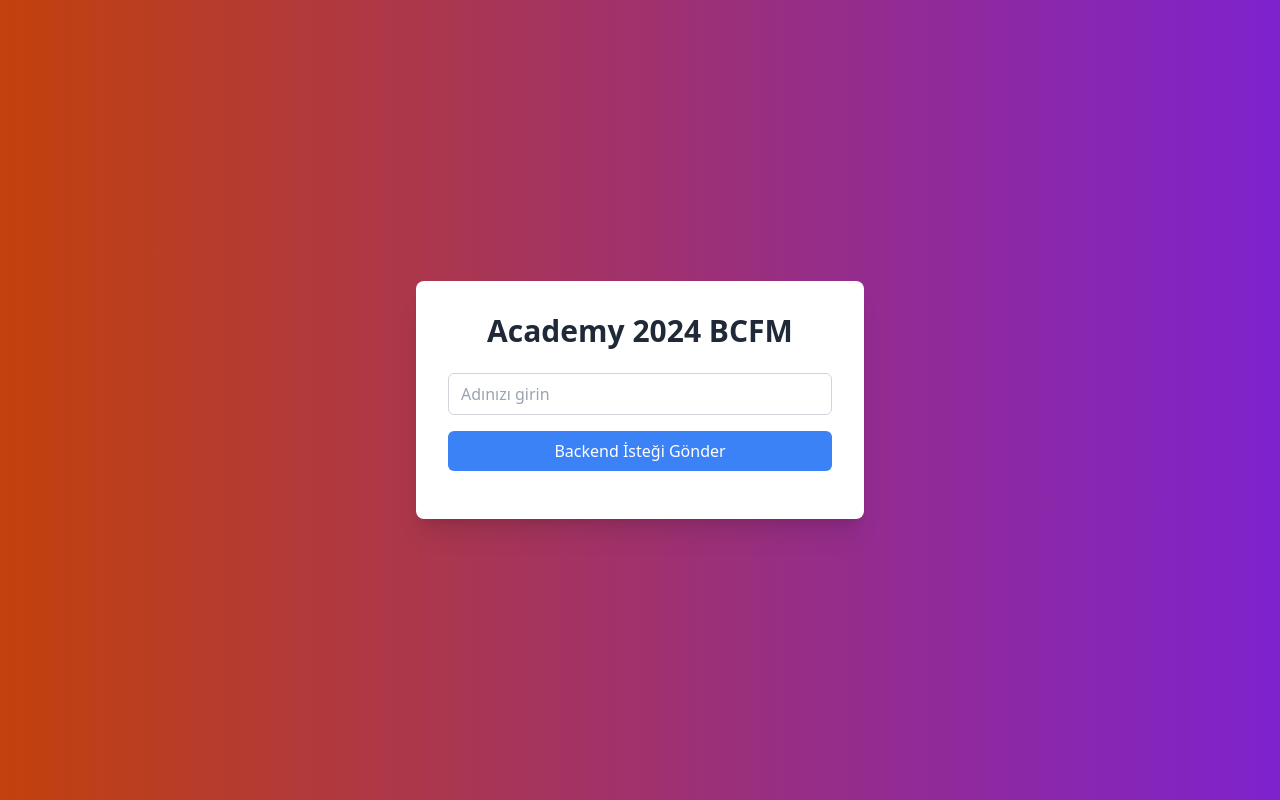
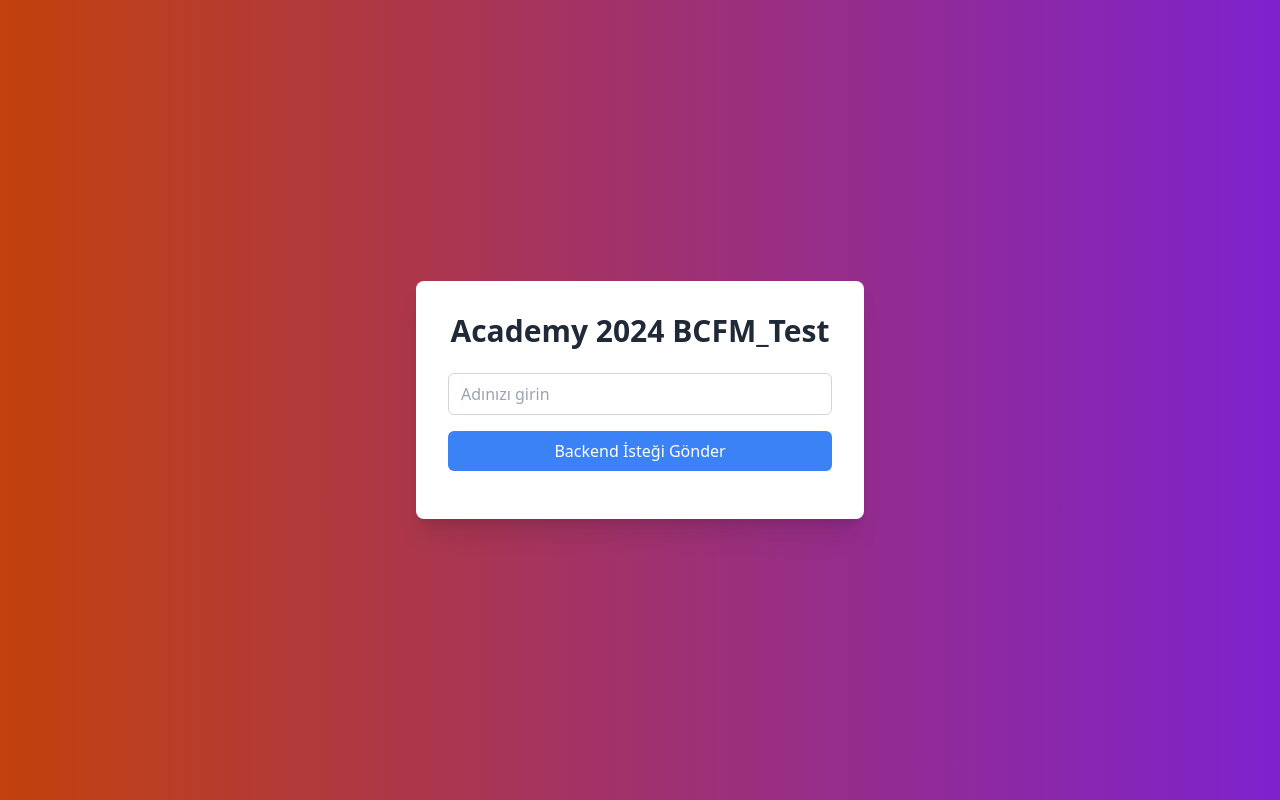
Before and after one commit to measses/academy2024-frontend, a React (Create React App) app: page / in a window 1280 px wide. Built offline with nearby package versions, Linux system fonts and the light colour scheme.

Commit message:
Güncellendi

```diff
--- a/src/App.js
+++ b/src/App.js
@@ -27,7 +27,7 @@ function App() {
   return (
     <div className="min-h-screen flex items-center justify-center">
       <div className="bg-white p-8 rounded-lg shadow-xl max-w-md w-full">
-        <h1 className="text-3xl font-bold mb-6 text-center text-gray-800">Academy 2024 BCFM</h1>
+        <h1 className="text-3xl font-bold mb-6 text-center text-gray-800">Academy 2024 BCFM_Test</h1>
         <form onSubmit={handleSubmit} className="mb-4">
           <input
             type="text"
```
